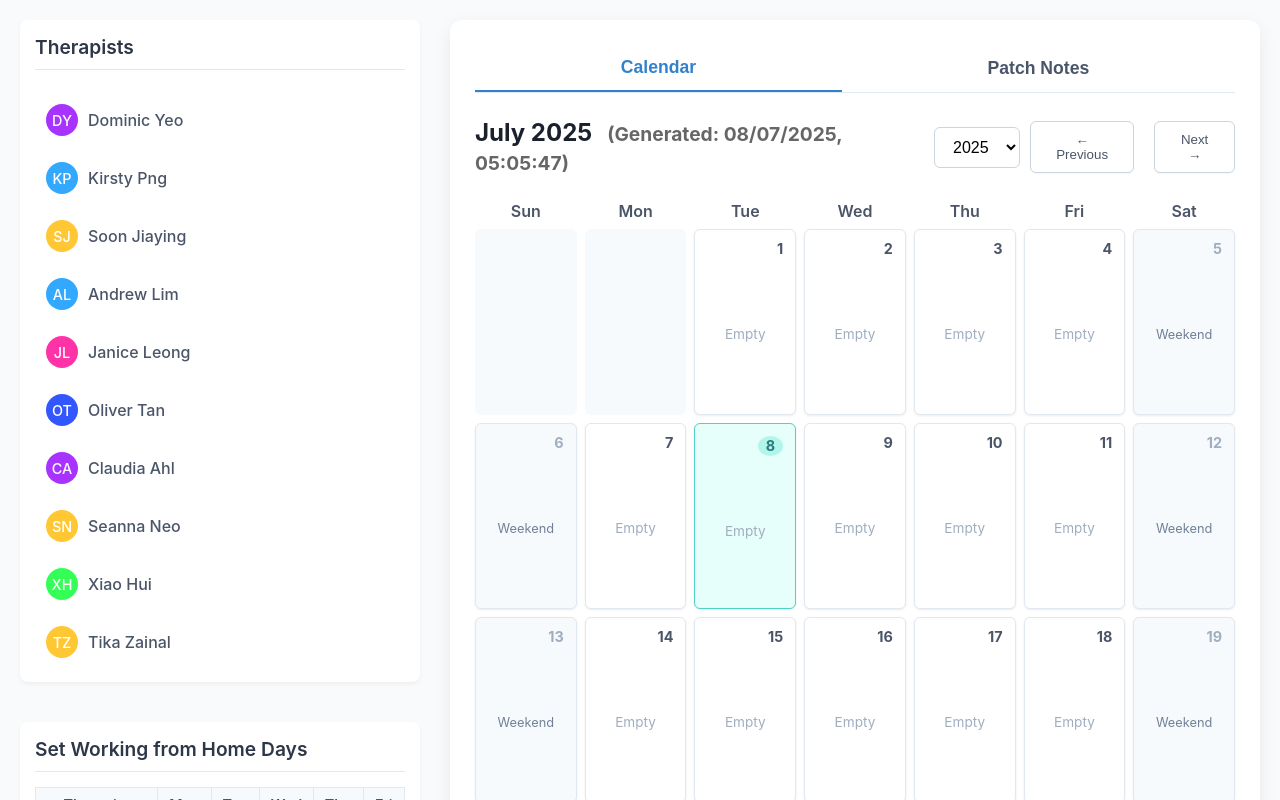
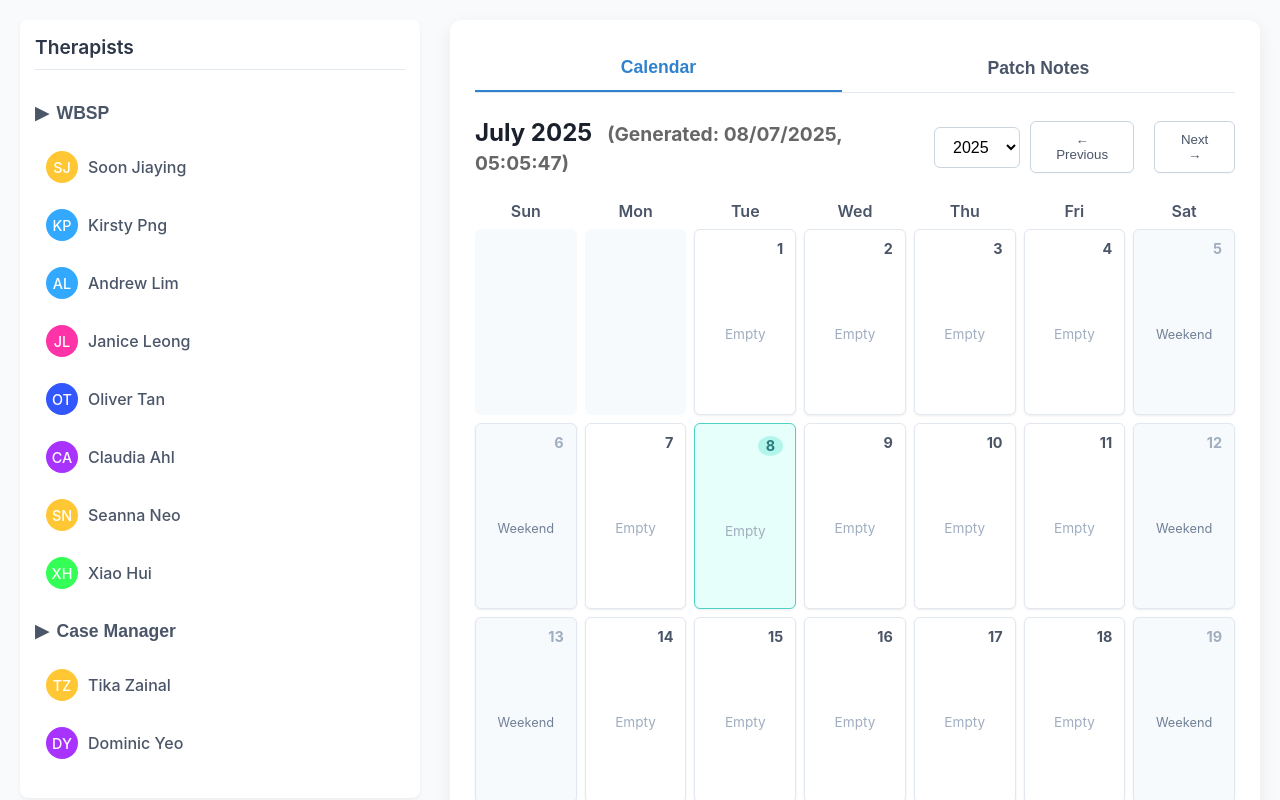
Before and after one commit to jxhnthan/hwb-crisis-rostering, a React (Create React App) app: page / in a window 1280 px wide. Shown: the top 800 px of the page. Built offline with nearby package versions, Linux system fonts and the light colour scheme.

Commit message:
Update App.js

```diff
--- a/src/App.js
+++ b/src/App.js
@@ -5,12 +5,26 @@ import { HTML5Backend } from 'react-dnd-html5-backend';
 import html2canvas from 'html2canvas';
 import LZString from 'lz-string'; // Import lz-string for URL compression
 
-// Define therapist names
-const therapists = [
-  "Dominic Yeo", "Kirsty Png", "Soon Jiaying",
-  "Andrew Lim", "Janice Leong", "Oliver Tan",
-  "Claudia Ahl", "Seanna Neo", "Xiao Hui", "Tika Zainal"
+// Define therapist job roles and their members
+const therapistGroups = [
+  {
+    role: "WBSP",
+    therapists: [
+      "Soon Jiaying", "Kirsty Png", "Andrew Lim",
+      "Janice Leong", "Oliver Tan", "Claudia Ahl",
+      "Seanna Neo", "Xiao Hui"
+    ]
+  },
+  {
+    role: "Case Manager",
+    therapists: [
+      "Tika Zainal", "Dominic Yeo"
+    ]
+  }
 ];
+
+// Derive the flat list of all therapists from the grouped data
+const therapists = therapistGroups.flatMap(group => group.therapists);
 
 // Define a color palette for therapists
 const therapistColors = [
@@ -384,6 +398,14 @@ const App = () => {
   const [activeTab, setActiveTab] = useState('calendar'); // 'calendar' or 'patchNotes'
   // State for current date and time to display live clock and capture in PNG
   const [liveDateTime, setLiveDateTime] = useState('');
+
+  // Initialize collapsed state for each role to be expanded (false means not collapsed)
+  const initialCollapsedRolesState = therapistGroups.reduce((acc, group) => {
+    acc[group.role] = false;
+    return acc;
+  }, {});
+  const [collapsedRoles, setCollapsedRoles] = useState(initialCollapsedRolesState);
+
 
   const [calendarData, setCalendarData] = useState(() => ({
     2025: getCalendarForYear(2025),
@@ -816,10 +838,34 @@ const App = () => {
     marginTop: 0,
     marginBottom: '15px',
     color: '#2D3748',
-    fontSize: '1.2rem', // Made consistent with "Therapists" heading
+    fontSize: '1.2rem', // Consistent font size
     fontWeight: '600',
     paddingBottom: '10px',
     borderBottom: '1px solid #E2E8F0'
+  };
+
+  // Toggle collapse state for a role
+  const toggleCollapse = (role) => {
+    setCollapsedRoles(prev => ({
+      ...prev,
+      [role]: !prev[role]
+    }));
+  };
+
+  const roleButtonBaseStyle = {
+    background: 'none',
+    border: 'none',
+    padding: '8px 0',
+    fontSize: '1.1rem', // Slightly smaller than main header, but prominent
+    fontWeight: '600',
+    color: '#4A5568', // Consistent text color
+    cursor: 'pointer',
+    display: 'flex',
+    alignItems: 'center',
+    width: '100%',
+    textAlign: 'left',
+    outline: 'none',
+    transition: 'color 0.2s ease',
   };
 
 
@@ -848,10 +894,31 @@ const App = () => {
               <h2 style={sectionHeadingStyle}> {/* Applied consistent style */}
                 Therapists
               </h2>
-              {/* Flex wrap container for therapists with a defined gap */}
-              <div style={{ display: 'flex', flexWrap: 'wrap', gap: '8px', paddingTop: '10px' }}>
-                {therapists.map((name, index) => (
-                  <Therapist key={index} name={name} />
+              <div style={{ paddingTop: '10px' }}> {/* Removed flex-wrap from here, it goes into role sections */}
+                {therapistGroups.map((group) => (
+                  <div key={group.role} style={{ marginBottom: '15px' }}>
+                    <button
+                      onClick={() => toggleCollapse(group.role)}
+                      style={roleButtonBaseStyle}
+                    >
+                      <span style={{
+                        marginRight: '8px',
+                        transform: collapsedRoles[group.role] ? 'rotate(-90deg)' : 'rotate(0deg)',
+                        transition: 'transform 0.2s',
+                        display: 'inline-block' // Ensure transform works
+                      }}>
+                        ▶
+                      </span>
+                      {group.role}
+                    </button>
+                    {!collapsedRoles[group.role] && ( // Conditionally render content
+                      <div style={{ display: 'flex', flexWrap: 'wrap', gap: '8px', marginTop: '10px' }}>
+                        {group.therapists.map((name) => (
+                          <Therapist key={name} name={name} />
+                        ))}
+                      </div>
+                    )}
+                  </div>
                 ))}
               </div>
             </div>
```
